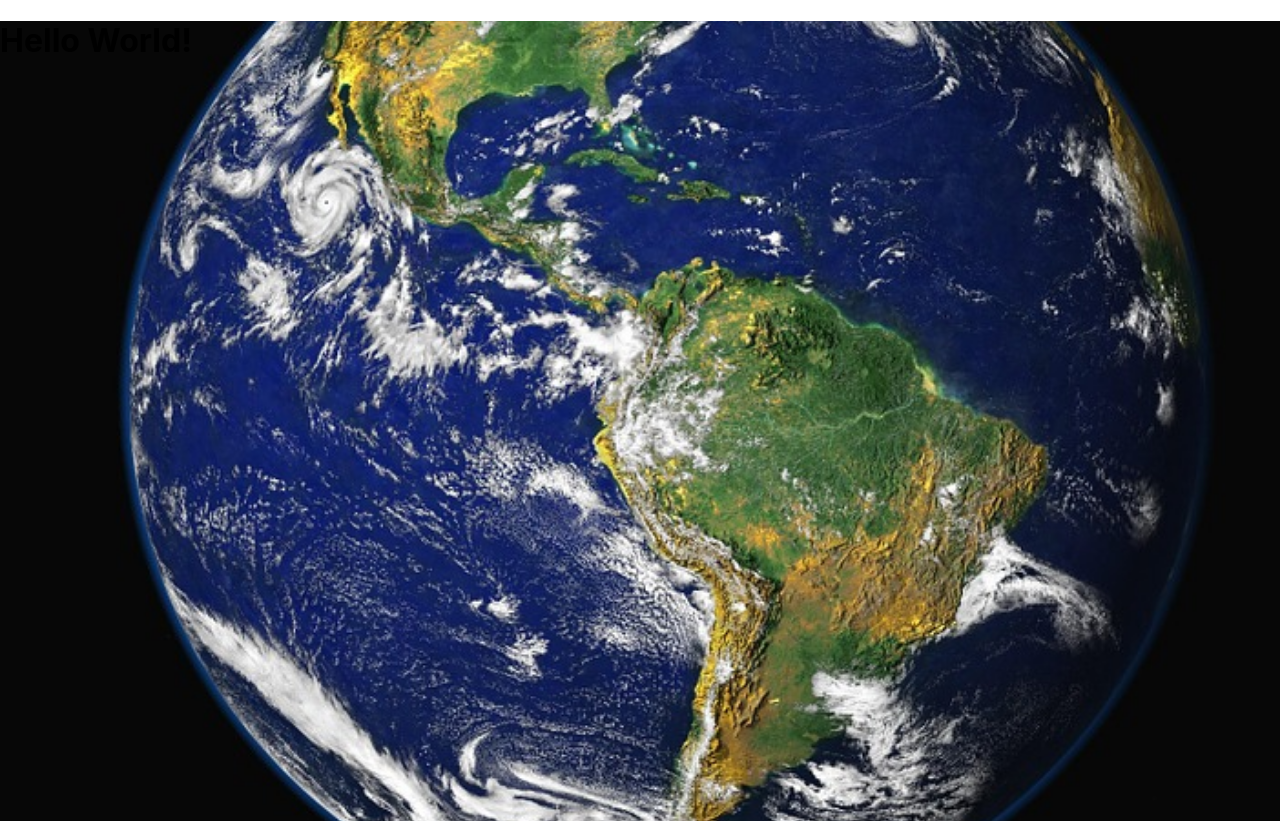
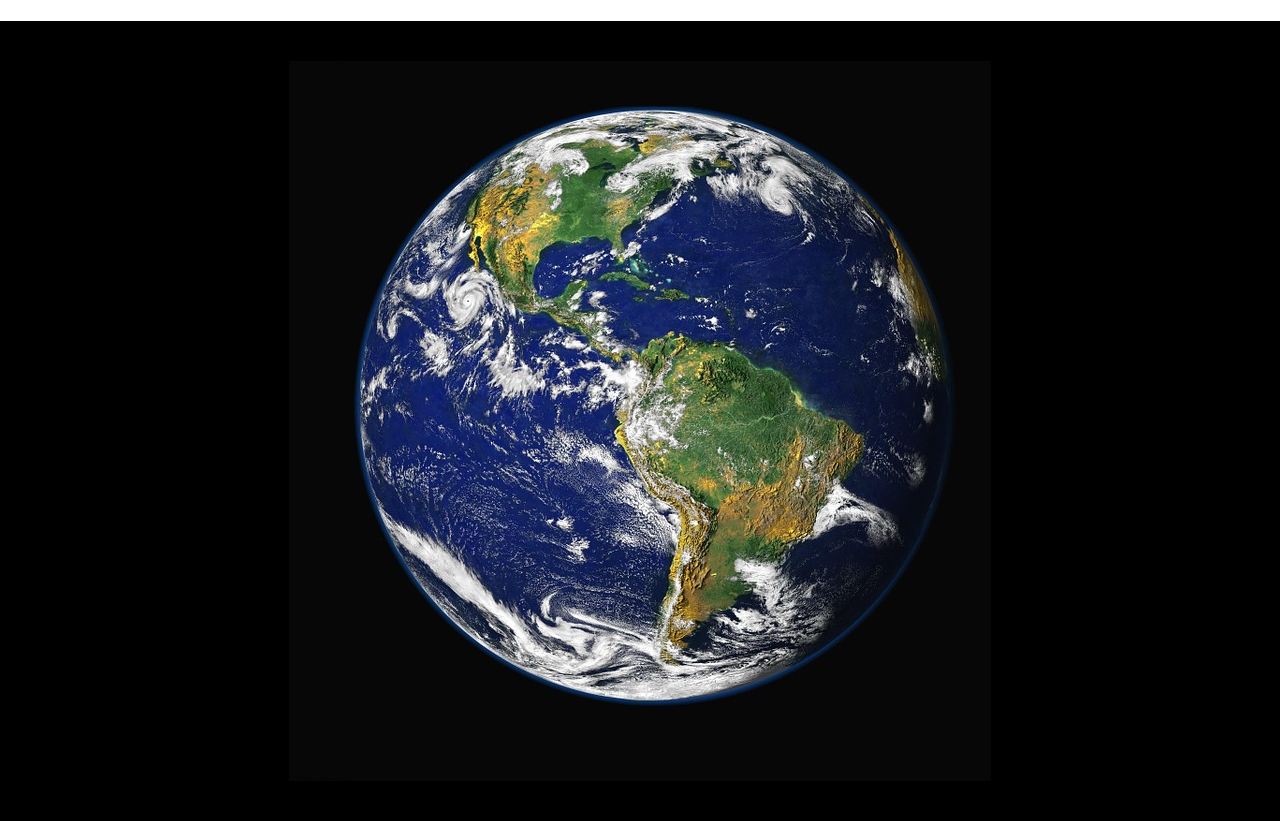
Before and after one commit to paolov1928/i-astronaut-live, a React (Create React App) app: page / in a window 1280 px wide. Built offline with nearby package versions, Linux system fonts and the light colour scheme.

Commit message:
Centre earth image and make bckgnd black

```diff
--- a/src/index.css
+++ b/src/index.css
@@ -15,8 +15,9 @@ code {
 
 .paperContainer {
   background-image: url("./earth.jpg");
+  background-color: black;
   height: 100vh;
   background-position: center;
   background-repeat: no-repeat;
-  background-size: cover;
+  background-size: auto;
 }
```
